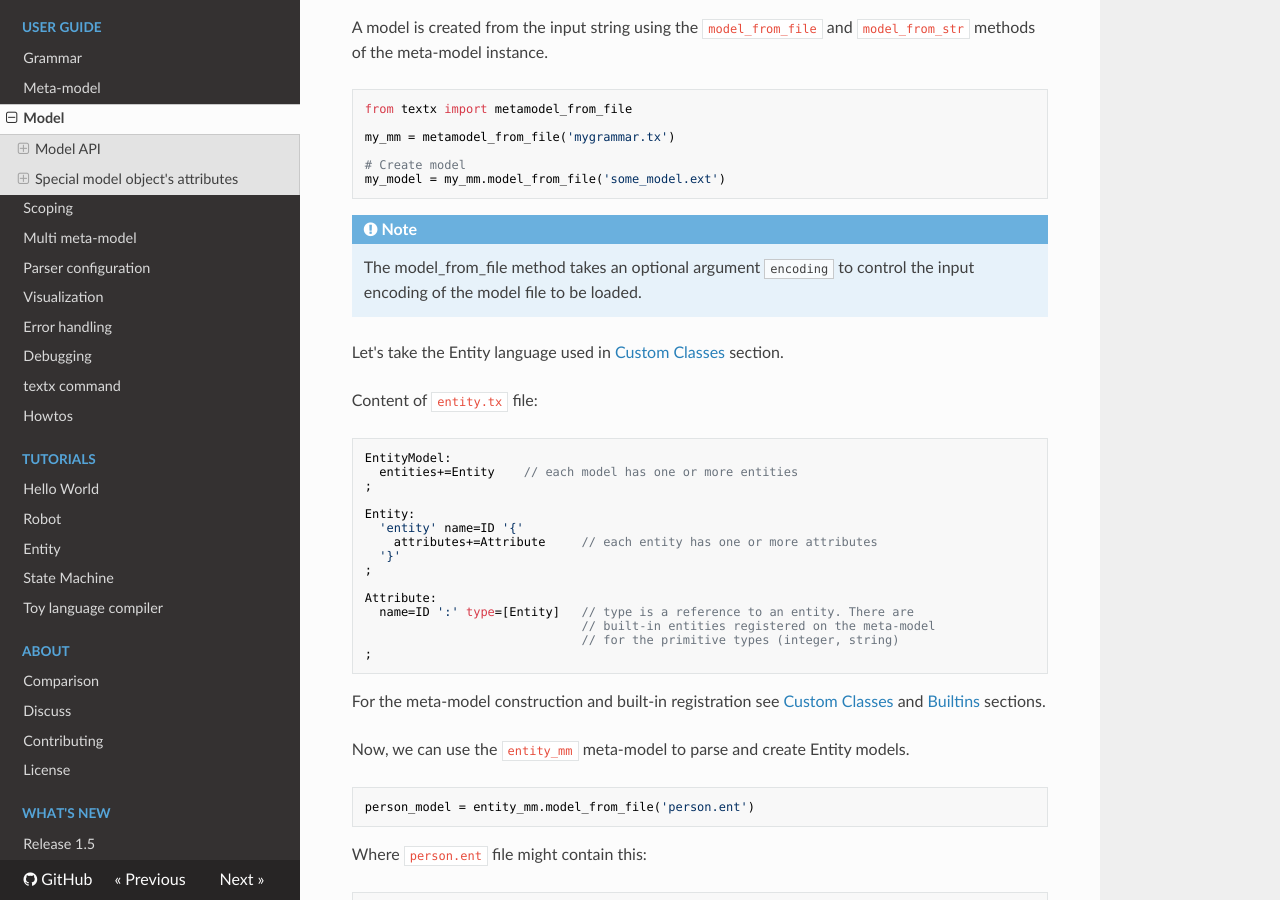
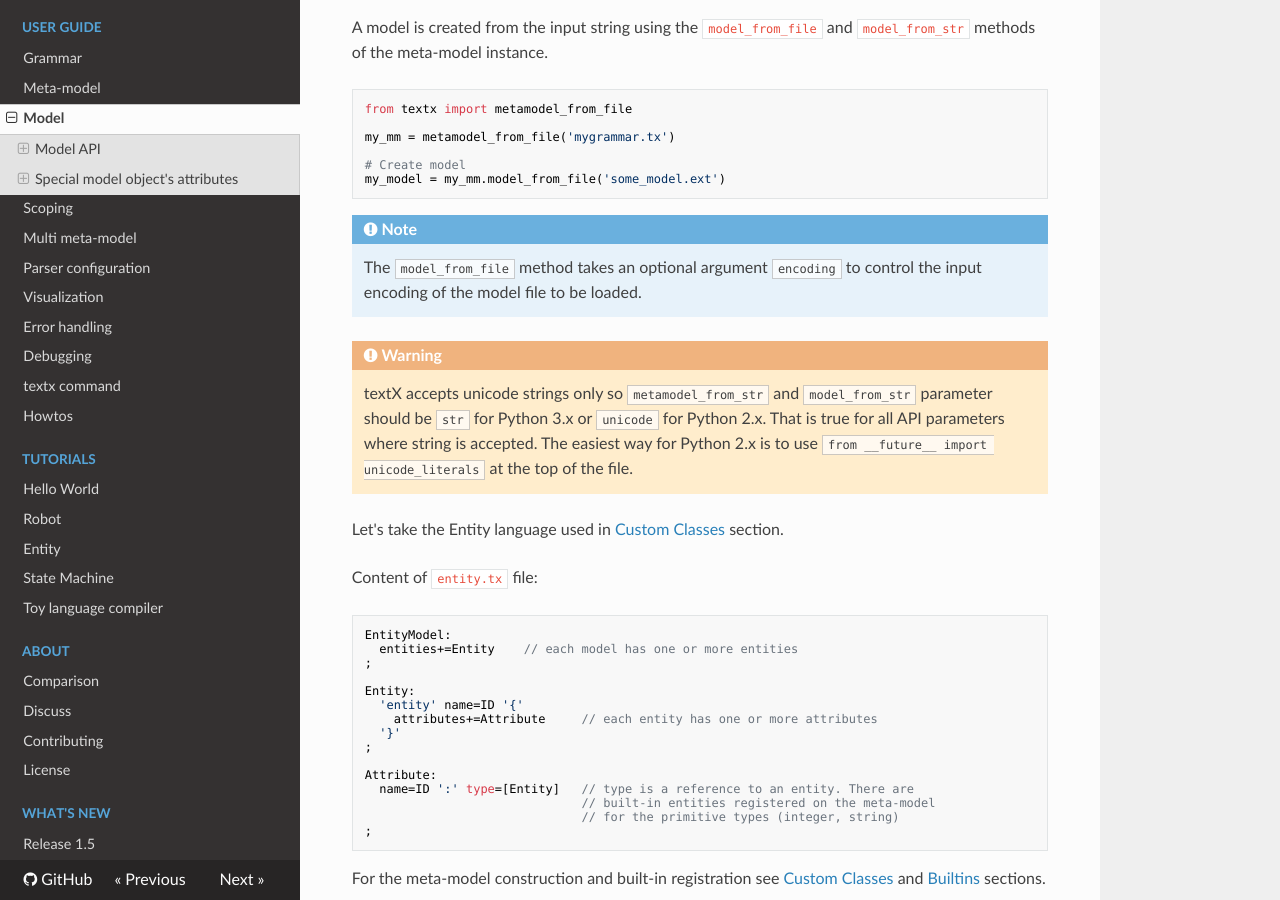
Before and after one commit to textX/textX, an MkDocs documentation site: the page built from docs/model.md, in a window 1280 px wide and 900 px high, scrolled down 384 px. Built offline with MkDocs 1.6.1, drawn with Linux system fonts in a browser that asks for light colours; nearby versions of some CDN libraries; comment, search, counter and statistics services are not loaded.

Commit message:
Addition to the docs about unicode strings requirement.

```diff
--- a/docs/model.md
+++ b/docs/model.md
@@ -24,8 +24,15 @@ A model is created from the input string using the `model_from_file` and
 
 
 !!! note
-    The model_from_file method takes an optional argument `encoding`
+    The `model_from_file` method takes an optional argument `encoding`
     to control the input encoding of the model file to be loaded.
+
+!!! warning
+
+    textX accepts unicode strings only so `metamodel_from_str` and `model_from_str`
+    parameter should be `str` for Python 3.x or `unicode` for Python 2.x. That is
+    true for all API parameters where string is accepted. The easiest way for Python
+    2.x is to use `from __future__ import unicode_literals` at the top of the file.
 
 
 Let's take the Entity language used in [Custom
```
Also changed, not shown: docs/metamodel.md (+6 -0 lines).
